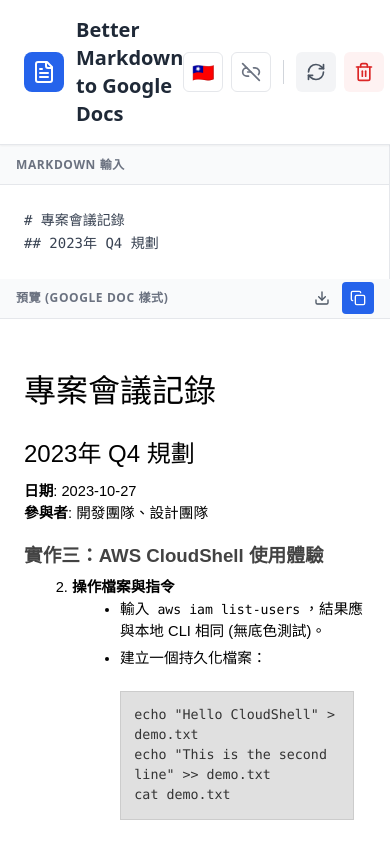
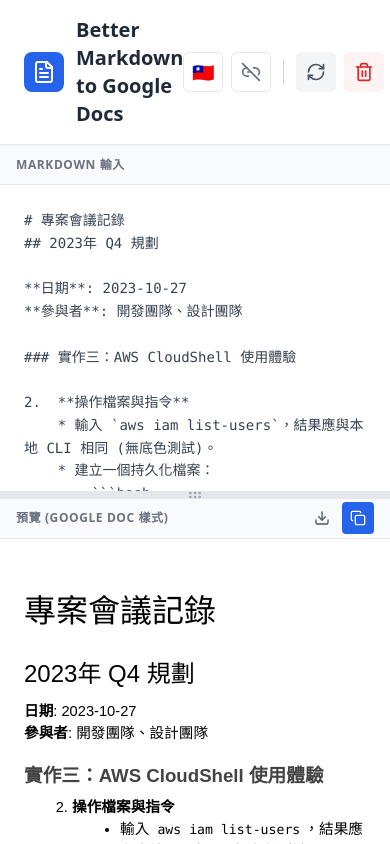
Before and after one commit to jay7895214/better-markdown-to-google-docs, a React (Vite) app: page / in a window 390 px wide. Built offline with nearby package versions, Linux system fonts and the light colour scheme.

Commit message:
feat(ui): add resizable panels with drag handle
- Add react-resizable-panels for adjustable panel widths

- Support both horizontal (desktop) and vertical (mobile) resizing

- Add styled drag handle with hover/active states

- Update README with new feature

```diff
--- a/package.json
+++ b/package.json
@@ -15,7 +15,8 @@
     "lucide-react": "^0.468.0",
     "react": "^19.0.0",
     "react-dom": "^19.0.0",
-    "react-i18next": "^16.5.4"
+    "react-i18next": "^16.5.4",
+    "react-resizable-panels": "^4.6.2"
   },
   "devDependencies": {
     "@eslint/js": "^9.17.0",
--- a/src/App.jsx
+++ b/src/App.jsx
@@ -1,6 +1,7 @@
 import React, { useState, useEffect, useRef } from 'react';
 import { useTranslation } from 'react-i18next';
-import { Copy, RefreshCw, Trash2, FileText, Check, Download, Link2, Link2Off } from 'lucide-react';
+import { Copy, RefreshCw, Trash2, FileText, Check, Download, Link2, Link2Off, GripVertical, GripHorizontal } from 'lucide-react';
+import { Panel, Group, Separator } from 'react-resizable-panels';
 
 const useMarked = () => {
     const [markedLib, setMarkedLib] = useState(null);
@@ -35,6 +36,15 @@
     const previewContainerRef = useRef(null);
     const isScrollingRef = useRef(null);
     const scrollTimeoutRef = useRef(null);
+
+    // Responsive: detect if mobile view
+    const [isMobile, setIsMobile] = useState(window.innerWidth < 768);
+
+    useEffect(() => {
+        const handleResize = () => setIsMobile(window.innerWidth < 768);
+        window.addEventListener('resize', handleResize);
+        return () => window.removeEventListener('resize', handleResize);
+    }, []);
 
     const currentLanguage = i18n.language;
 
@@ -286,22 +296,37 @@
                 </div>
             </header>
 
-            <div className="flex-1 flex flex-col md:flex-row overflow-hidden">
-                <div className="flex-1 flex flex-col border-r border-gray-200 bg-white min-w-0">
+            <Group orientation={isMobile ? 'vertical' : 'horizontal'} className="flex-1 overflow-hidden">
+                {/* Markdown Input Panel */}
+                <Panel defaultSize={50} minSize={20} className="flex flex-col bg-white">
                     <div className="h-10 px-4 bg-gray-50 border-b border-gray-200 text-xs font-semibold text-gray-500 uppercase tracking-wider flex items-center">
                         <span>{t('app.markdownInput')}</span>
                     </div>
                     <textarea
                         ref={editorRef}
                         onScroll={handleEditorScroll}
-                        className="flex-1 w-full p-6 resize-none focus:outline-none focus:ring-2 focus:ring-inset focus:ring-blue-500/20 font-mono text-sm leading-relaxed text-gray-700"
+                        className="flex-1 w-full p-6 resize-none focus:outline-none focus:ring-2 focus:ring-inset focus:ring-blue-500/20 font-mono text-sm leading-relaxed text-gray-700 overflow-y-auto"
                         placeholder={t('app.placeholder')}
                         value={markdown}
                         onChange={(e) => setMarkdown(e.target.value)}
                     />
-                </div>
+                </Panel>
 
-                <div className="flex-1 flex flex-col bg-white min-w-0 relative">
+                {/* Resize Handle */}
+                <Separator className={`
+                    ${isMobile ? 'h-2 w-full cursor-row-resize' : 'w-2 h-full cursor-col-resize'}
+                    bg-gray-200 hover:bg-blue-400 active:bg-blue-500 transition-colors
+                    flex items-center justify-center group
+                `}>
+                    {isMobile ? (
+                        <GripHorizontal className="w-4 h-4 text-gray-400 group-hover:text-white" />
+                    ) : (
+                        <GripVertical className="w-4 h-4 text-gray-400 group-hover:text-white" />
+                    )}
+                </Separator>
+
+                {/* Preview Panel */}
+                <Panel defaultSize={50} minSize={20} className="flex flex-col bg-white">
                     <div className="h-10 px-4 bg-gray-50 border-b border-gray-200 text-xs font-semibold text-gray-500 uppercase tracking-wider flex justify-between items-center">
                         <span>{t('app.preview')}</span>
                         <div className="flex gap-1">
@@ -340,8 +365,8 @@
                             dangerouslySetInnerHTML={{ __html: htmlContent }}
                         />
                     </div>
-                </div>
-            </div>
+                </Panel>
+            </Group>
 
             {showToast && (
                 <div className="fixed bottom-6 right-6 bg-gray-800 text-white px-4 py-3 rounded-lg shadow-xl flex items-center gap-3 animate-fade-in-up z-50">
```
Also changed, not shown: 2 other files (tests, documents, lock files or other folders).
